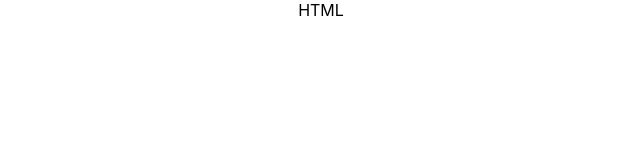
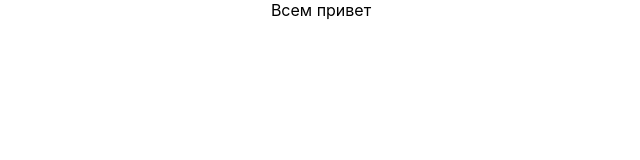
Before and after one commit to victoria-vasilevskaya/react-project, a React (Create React App) app: page / in a window 1280 px wide. Shown: the top 160 px of the page, without its empty margins (319-959 px from the left). Built offline with nearby package versions, Linux system fonts and the light colour scheme.

Commit message:
Update App.js
Я измерил текст

```diff
--- a/src/App.js
+++ b/src/App.js
@@ -4,7 +4,7 @@ import './App.css';
 function App() {
   return (
     <div className="App">
-      HTML
+      Всем привет
     </div>
   );
 }
```
